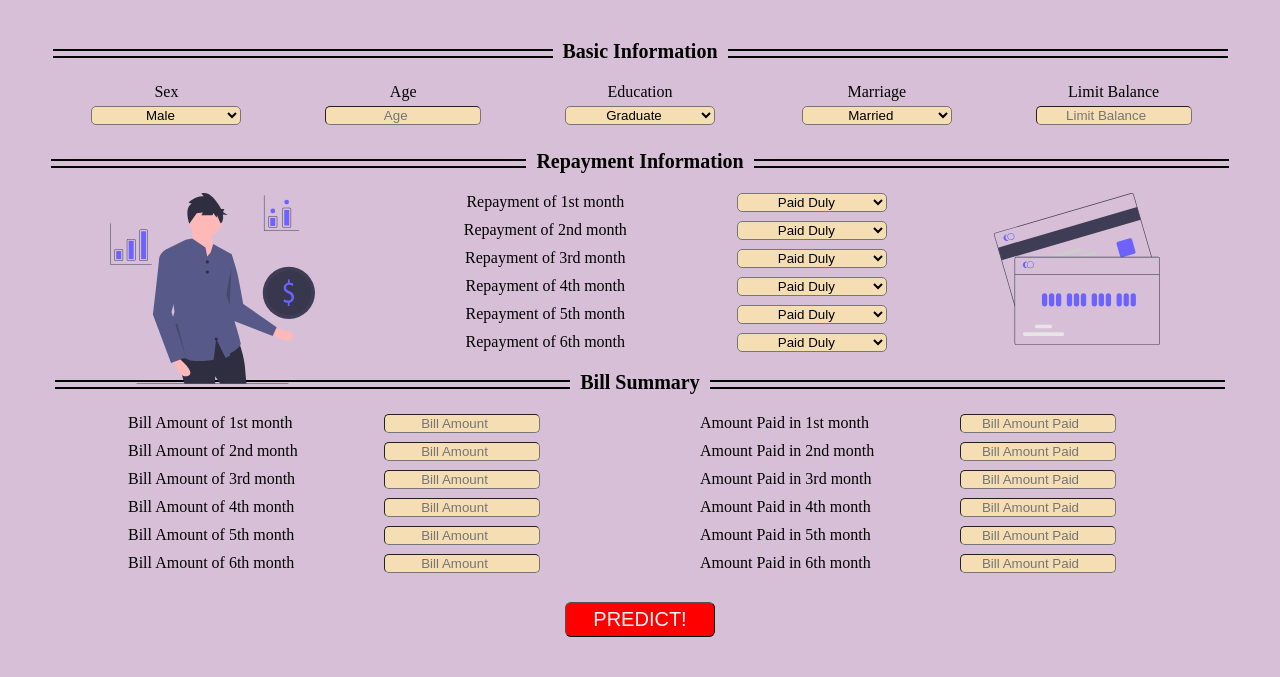
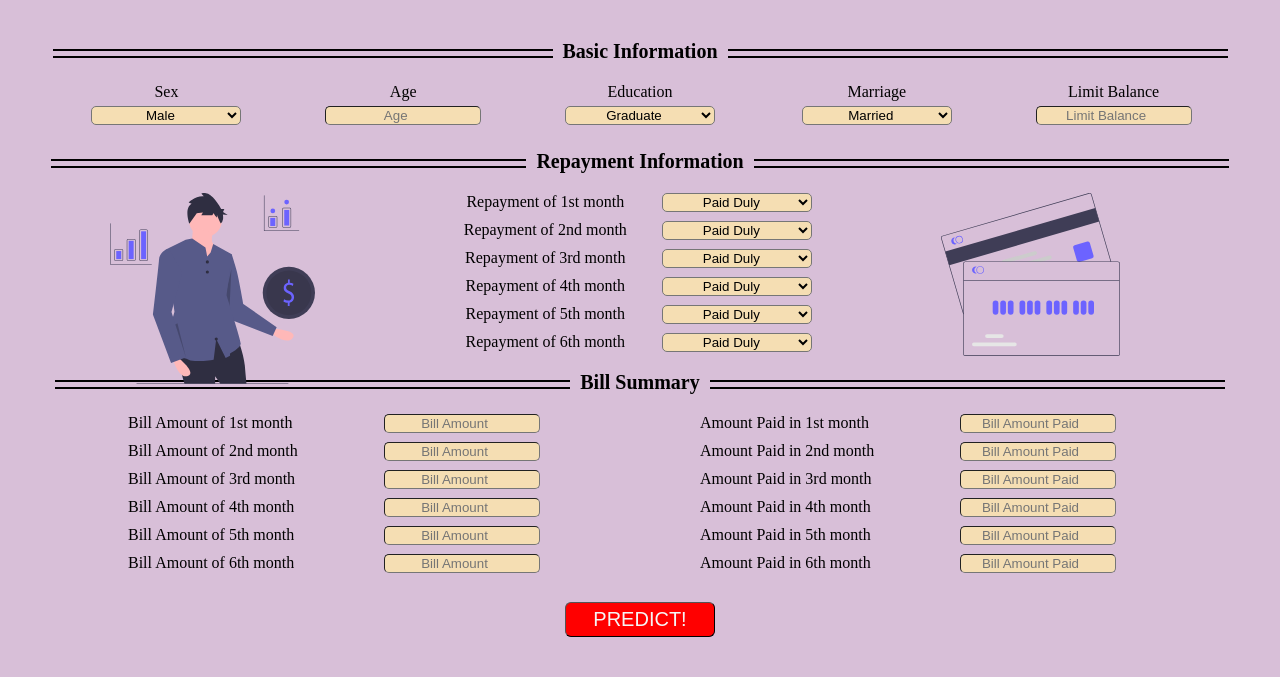
Before and after one commit to akashingoley/CC-Default-Prediction, a Flask app: page / in a window 1280 px wide. Shown: the part 120-797 px from the top of the page. Run offline with Flask 2, Linux system fonts and the light colour scheme; parts of the project's set-up code (start-up, migrations or seed data) failed here and were passed over.

Commit message:
aligned cc svg and repayment select box

```diff
--- a/static/css/style.css
+++ b/static/css/style.css
@@ -117,8 +117,8 @@ span{
 .svg-img2{
     margin-left: 40px;
     position:absolute;
-    right: 120px;
-    width: 13%;
+    right: 160px;
+    width: 14%;
 }
 
 .repayment-container{
@@ -141,7 +141,7 @@ span{
 .repayment-info select{
     background-color: wheat;
     position: absolute;
-    right: 250px;
+    right: 325px;
     border-radius: 5px;
     width: 150px;
     text-align: center;
```
